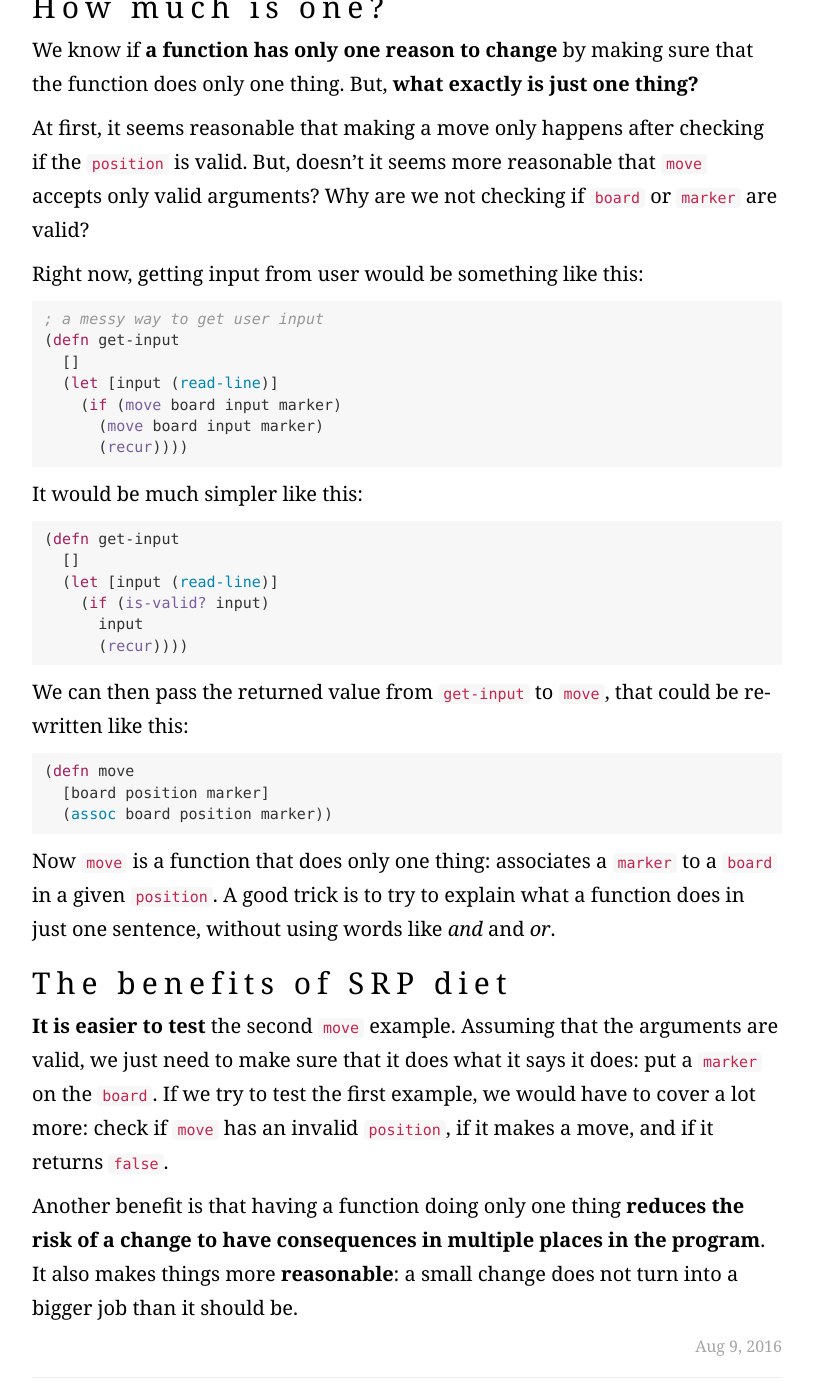
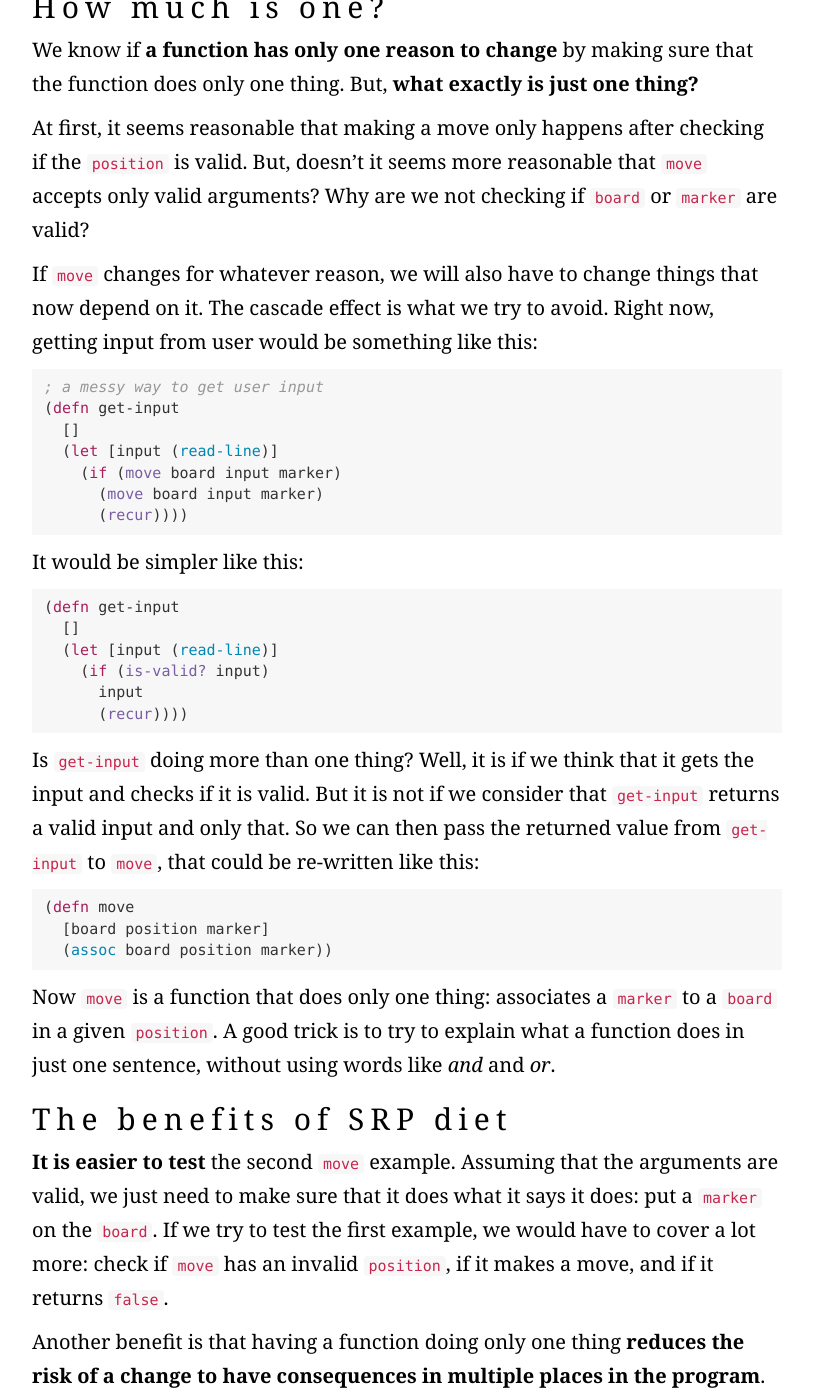
Before and after one commit to pwdd/pwdd.github.io, a Jekyll site: the page built from _posts/2016-08-08-s-for-solid.md, in a window 1280 px wide and 1400 px high, scrolled down 1592 px. Shown: the whole window, without its empty margins (233-1046 px from the left). Built offline with Jekyll 4.4.1, drawn with Linux system fonts in a browser that asks for light colours; nearby versions of some CDN libraries; some web fonts are replaced.

Commit message:
srp post edit3

````diff
--- a/_posts/2016-08-08-s-for-solid.md
+++ b/_posts/2016-08-08-s-for-solid.md
@@ -43,7 +43,7 @@ We know if **a function has only one reason to change** by making sure that the
 
 At first, it seems reasonable that making a move only happens after checking if the `position` is valid. But, doesn't it seems more reasonable that `move` accepts only valid arguments? Why are we not checking if `board` or `marker` are valid?
 
-Right now, getting input from user would be something like this:
+If `move` changes for whatever reason, we will also have to change things that now depend on it. The cascade effect is what we try to avoid. Right now, getting input from user would be something like this:
 
 ```clojure
 ; a messy way to get user input
@@ -55,7 +55,7 @@ Right now, getting input from user would be something like this:
       (recur))))
 ```
 
-It would be much simpler like this:
+It would be simpler like this:
 
 ```clojure
 (defn get-input
@@ -66,7 +66,7 @@ It would be much simpler like this:
       (recur))))
 ```
 
-We can then pass the returned value from `get-input` to `move`, that could be re-written like this:
+Is `get-input` doing more than one thing? Well, it is if we think that it gets the input and checks if it is valid. But it is not if we consider that `get-input` returns a valid input and only that. So we can then pass the returned value from `get-input` to `move`, that could be re-written like this:
 
 ```clojure
 (defn move
````
